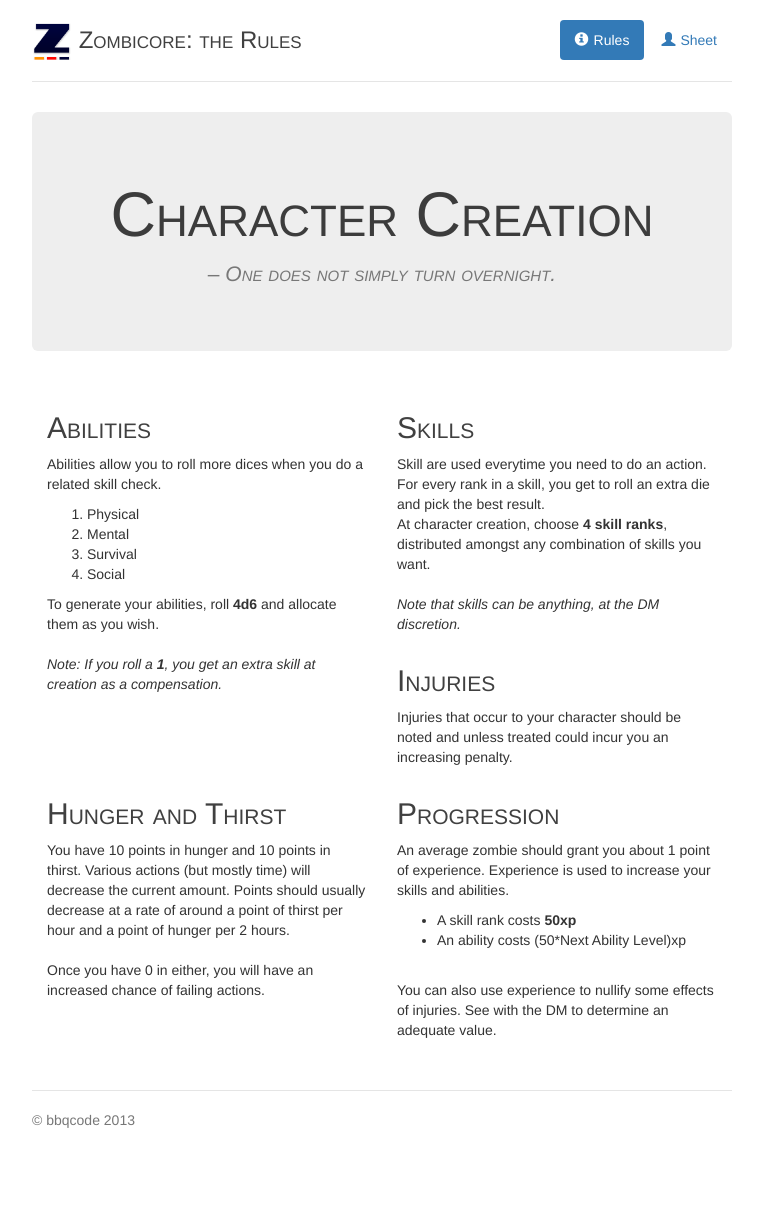
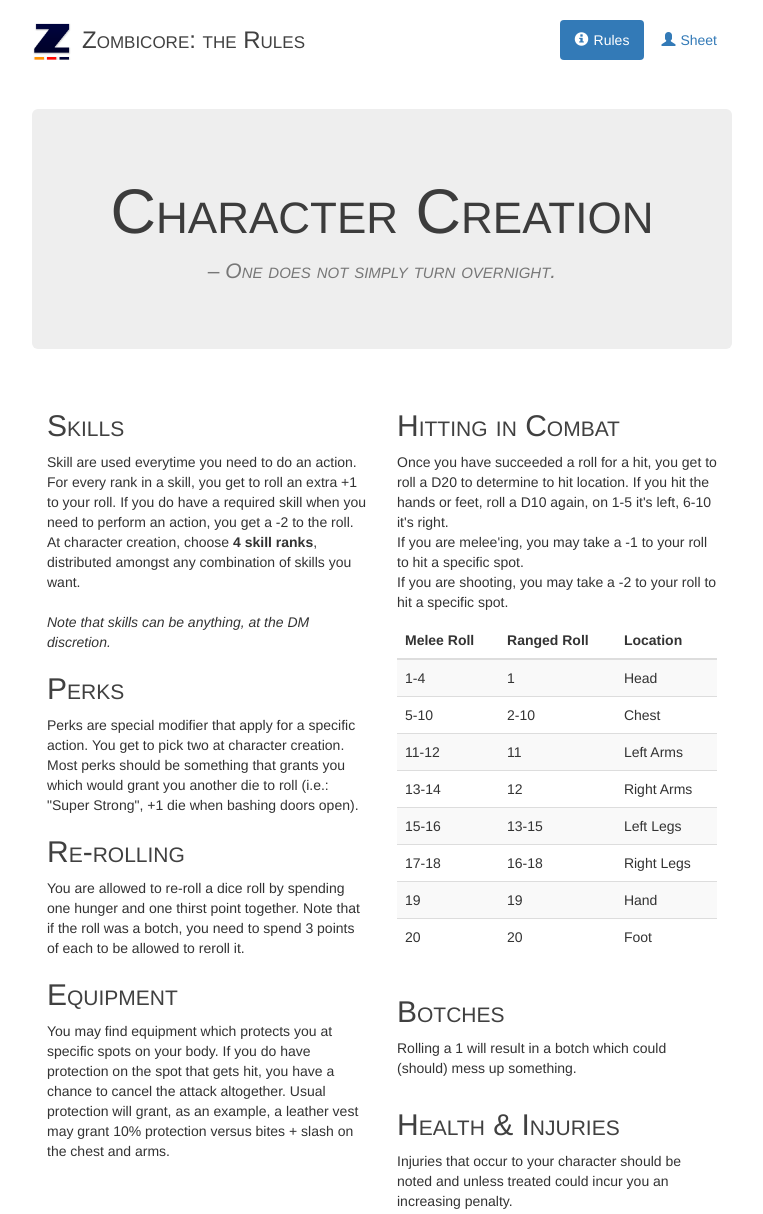
Before and after one commit to MartinFournier/zombicore, a plain HTML site: page index.html in a window 1280 px wide. Shown: the top 1214 px of the page, without its empty margins (258-1021 px from the left). Before the commit the page ends 1160 px from the top, so only its background shows below. Drawn offline with nearby package versions, Linux system fonts and the light colour scheme.

Commit message:
More tweaks to the rules and sheet.

```diff
--- a/content/css/print.css
+++ b/content/css/print.css
@@ -12,11 +12,6 @@
   text-align:right;
   font-size:12px;
 }
-
-    .main-infos {
-
-    }
-
 
 .main-infos, .abilities, .header h3, .items, .skills-injuries, .small-caps{
   font-variant:small-caps;
@@ -41,7 +36,6 @@ display: block;
 border: 1px solid rgba(0,0,0,0.75);
 border-bottom-width: 0;
 font-size: 24px;
-
 padding: 3px;
 font-weight: bold;
 }
@@ -76,7 +70,6 @@ font-weight: bold;
   height: 40px;
   border-bottom: 1px solid rgba(0,0,0,0.75);
 }
-
 
 .no-right-pad {
   padding-right: 0;
@@ -123,9 +116,11 @@ font-weight: bold;
 }
 
 .logo-img {
+  float: left;
   height: 40px;
-  position: relative;
+  margin-right: 10px;
   top: -2px;
+  margin-bottom: 10px;
 }
 
 .logo-img.margined {
--- a/content/libs/bootstrap/css/jumbotron.css
+++ b/content/libs/bootstrap/css/jumbotron.css
@@ -12,10 +12,7 @@ body {
   padding-right: 15px;
 }
 
-/* Custom page header */
-.header {
-  border-bottom: 1px solid #e5e5e5;
-}
+
 /* Make the masthead heading the same height as the navigation */
 .header h3 {
   margin-top: 0;
--- a/index.html
+++ b/index.html
@@ -6,7 +6,7 @@
     <meta name="description" content="">
     <meta name="author" content="">
     <link rel="shortcut icon" href="content/img/favicon.png">
-    <title>Zombicore</title>
+    <title>Zombicore - Rules</title>
     <link href="http://netdna.bootstrapcdn.com/bootstrap/3.0.0/css/bootstrap.min.css" rel="stylesheet">
     <!-- <link href="content/libs/bootstrap/css/bootstrap.min.css" rel="stylesheet" media="screen"> -->
     <link href="content/libs/bootstrap/css/jumbotron.css" rel="stylesheet" media="screen">
@@ -14,50 +14,126 @@
   </head>
   <body>
     <div class="container">
-      <div class="header">
+      <div class="header no-border">
         <ul class="nav nav-pills pull-right">
           <li class="active"><a href="#"><span class="glyphicon glyphicon-info-sign"></span>Rules</a></li>
           <li class=""><a href="sheet.html"><span class="glyphicon glyphicon-user"></span>Sheet</a></li>
           <!--<li><a href="#"><span class="glyphicon glyphicon-briefcase"></span>Tools</a></li>-->
         </ul>
-        <h3 class="text-muted">
-          <img src="content/img/favicon.png" class="logo-img" />
-        Zombicore: the Rules</h3>
+        <img src="content/img/favicon.png" class="logo-img" />
+        <h3 class="text-muted hidden-xs">
+          <span>Zombicore: the Rules</span>
+        </h3>
       </div>
-
+      <div class="clearfix"></div>
       <div class="jumbotron small-caps">
         <h1>Character Creation</span></h1>
         <p class="lead text-muted">&ndash;<em> One does not simply turn overnight.</em></p>
       </div>
-
       <div class="row marketing">
         <div class="col-md-6">
-          <h2 class="small-caps">Abilities</h2>
-          <p>Abilities allow you to roll more dices when you do a related skill check. <br />
-          <ol>
-          <li>Physical</li>
-          <li>Mental</li>
-          <li>Survival</li>
-          <li>Social</li>
-          </ol>
-          To generate your abilities, roll <strong>4d6</strong> and allocate them as you wish.
-          <br /><br /><em>Note: If you roll a <strong>1</strong>, you get an extra skill at creation as a compensation.</em></p>
+          <h2 class="small-caps">Skills</h2>
+          <p>
+            Skill are used everytime you need to do an action. For every rank in a skill, you get to roll an extra +1 to your roll.
+            If you do have a required skill when you need to perform an action, you get a -2 to the roll.
+            <br />
+            At character creation, choose <strong>4 skill ranks</strong>, distributed amongst any combination of skills you want.
+            <br /><br />
+            <em>Note that skills can be anything, at the DM discretion.</em>
+          </p>
+          <h2 class="small-caps">Perks</h2>
+          <p>
+            Perks are special modifier that apply for a specific action. You get to pick two at character creation.
+            Most perks should be something that grants you which would grant you another die to roll (i.e.: "Super Strong", +1 die when bashing doors open).
+          </p>
+          <h2 class="small-caps">Re-rolling</h2>
+          <p>
+            You are allowed to re-roll a dice roll by spending one hunger and one thirst point together.
+            Note that if the roll was a botch, you need to spend 3 points of each to be allowed to reroll it.
+          </p>
+          <h2 class="small-caps">Equipment</h2>
+          <p>
+            You may find equipment which protects you at specific spots on your body. If you do have protection on the spot that gets hit, you have a chance to cancel the attack altogether.
+            Usual protection will grant, as an example, a leather vest may grant 10% protection versus bites + slash on the chest and arms.
+          </p>
+        </div>
+        <div class="col-md-6">
+          <h2 class="small-caps">Hitting in Combat</h2>
+          <p>
+            Once you have succeeded a roll for a hit, you get to roll a D20 to determine to hit location.
+            If you hit the hands or feet, roll a D10 again, on 1-5 it's left, 6-10 it's right.
+            <br />
+            If you are melee'ing, you may take a -1 to your roll to hit a specific spot.
+            <br />
+            If you are shooting, you may take a -2 to your roll to hit a specific spot.
+            </p>
+          <table class="table table-striped">
+            <thead>
+              <tr>
+                <th>Melee Roll</th>
+                <th>Ranged Roll</th>
+                <th>Location</th>
+              </tr>
+            </thead>
+            <tr>
+              <td>1-4</td>
+              <td>1</td>
+              <td>Head</td>
+            </tr>
+            <tr>
+              <td>5-10</td>
+              <td>2-10</td>
+              <td>Chest</td>
+            </tr>
+            <tr>
+              <td>11-12</td>
+              <td>11</td>
+              <td>Left Arms</td>
+            </tr>
+            <tr>
+              <td>13-14</td>
+              <td>12</td>
+              <td>Right Arms</td>
+            <tr>
+              <td>15-16</td>
+              <td>13-15</td>
+              <td>Left Legs</td>
+            </tr>
+            <tr>
+              <td>17-18</td>
+              <td>16-18</td>
+              <td>Right Legs</td>
+            </tr>
+            <tr>
+              <td>19</td>
+              <td>19</td>
+              <td>Hand</td>
+            </tr>
+            <tr>
+              <td>20</td>
+              <td>20</td>
+              <td>Foot</td>
+            </tr>
+          </table>
         </div>
 
         <div class="col-md-6">
-          <h2 class="small-caps">Skills</h2>
-          <p>Skill are used everytime you need to do an action. For every rank in a skill, you get to roll an extra die and pick the best result.
-          <br />At character creation, choose <strong>4 skill ranks</strong>, distributed amongst any combination of skills you want.
-          <br /><br /><em>Note that skills can be anything, at the DM discretion.</em></p>
+          <h2 class="small-caps">Botches</h2>
+          <p>
+            Rolling a 1 will result in a botch which could (should) mess up something.
+          </p>
         </div>
-<div class="col-md-6">
-          <h2 class="small-caps">Injuries</h2>
-          <p>Injuries that occur to your character should be noted and unless treated could incur you an increasing penalty.</p>
+        <div class="col-md-6">
+          <h2 class="small-caps">Health & Injuries</h2>
+          <p>
+            Injuries that occur to your character should be noted and unless treated could incur you an increasing penalty.
+          </p>
         </div>
         <div class="col-md-6">
           <h2 class="small-caps">Hunger and Thirst</h2>
-          <p>You have 10 points in hunger and 10 points in thirst. Various actions (but mostly time) will decrease the current amount. Points should usually decrease at a rate of around a point of thirst per hour and a point of hunger per 2 hours. <br />
-          <br />Once you have 0 in either, you will have an increased chance of failing actions.</p>
+          <p>You have 10 points in hunger and 10 points in thirst. Various actions (but mostly time) will decrease the current amount.
+          Points should usually decrease at a rate of around a point of thirst per hour and a point of hunger per 2 hours. <br />
+          <br />Once you have 0 in either, you will have an increased chance of failing actions (get a -X to your rolls).</p>
         </div>
 
 
@@ -66,7 +142,7 @@
           <h2 class="small-caps">Progression</h2>
           <p>An average zombie should grant you about 1 point of experience. Experience is used to increase your skills and abilities.
           <ul><li>A skill rank costs <strong>50xp</strong></li>
-          <li>An ability costs (50*Next Ability Level)xp</li>
+          <li>A perk costs 150 xp</li>
           </ul>
           <br />You can also use experience to nullify some effects of injuries. See with the DM to determine an adequate value.
           </p>
```
Also changed, not shown: sheet.html (+4 -3 lines). Lines whose indentation alone changed are shown as unchanged.
